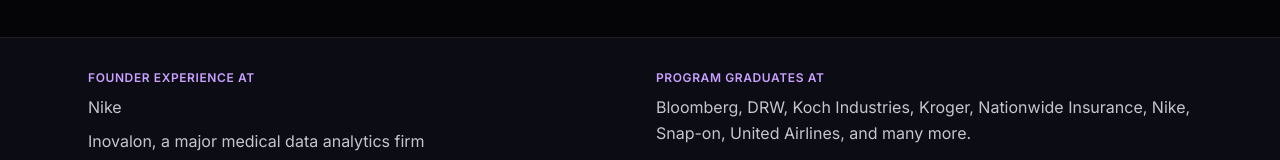
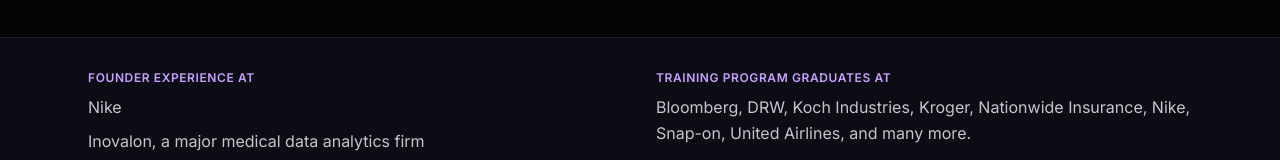
Before and after one commit to hmccardell/streamline, a React (Vite) app: page / in a window 1280 px wide. Shown: the part 1642-1802 px from the top of the page. Built offline with nearby package versions, Linux system fonts and the light colour scheme.

Commit message:
updated cred bar

```diff
--- a/src/components/CredibilityBar.jsx
+++ b/src/components/CredibilityBar.jsx
@@ -9,7 +9,7 @@ export default function CredibilityBar() {
             <p className="mt-2 leading-relaxed text-body">Inovalon, a major medical data analytics firm</p>
           </div>
           <div className="text-center md:text-left">
-            <p className="text-xs font-semibold uppercase tracking-wider text-accent-text">Program graduates at</p>
+            <p className="text-xs font-semibold uppercase tracking-wider text-accent-text">Training Program graduates at</p>
             <p className="mt-2 leading-relaxed text-body">
               Bloomberg, DRW, Koch Industries, Kroger, Nationwide Insurance, Nike, Snap-on, United Airlines, and many more.
             </p>
```
